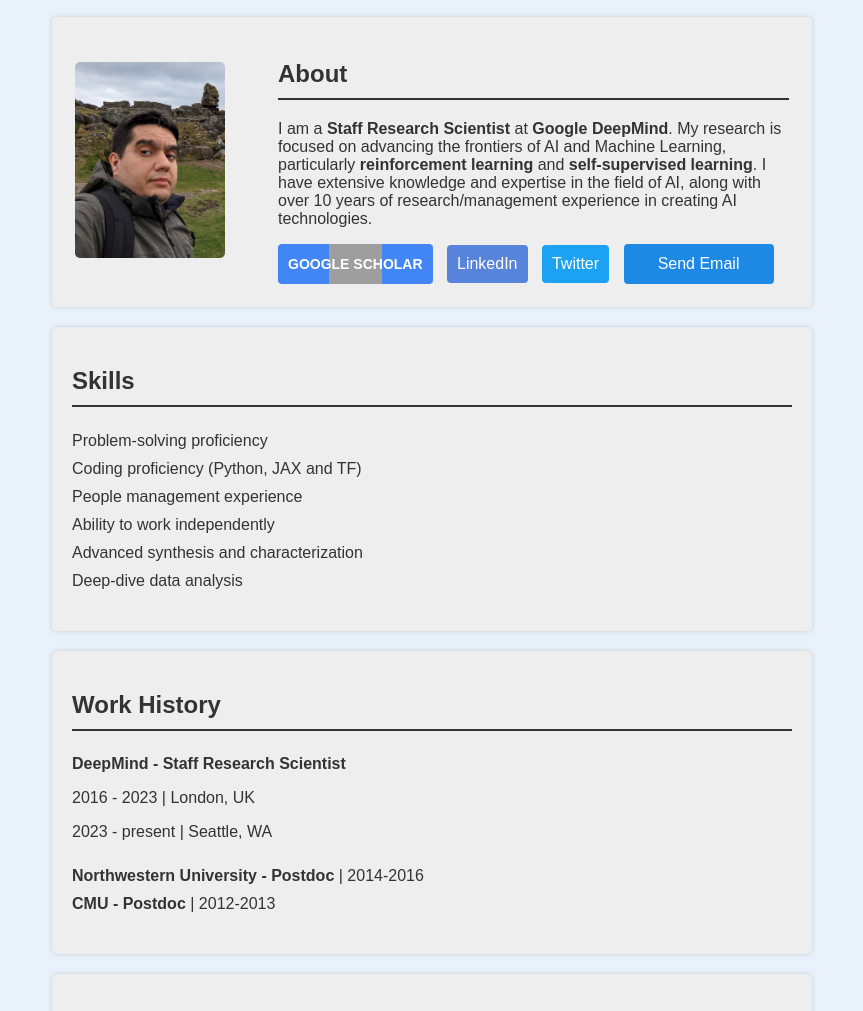
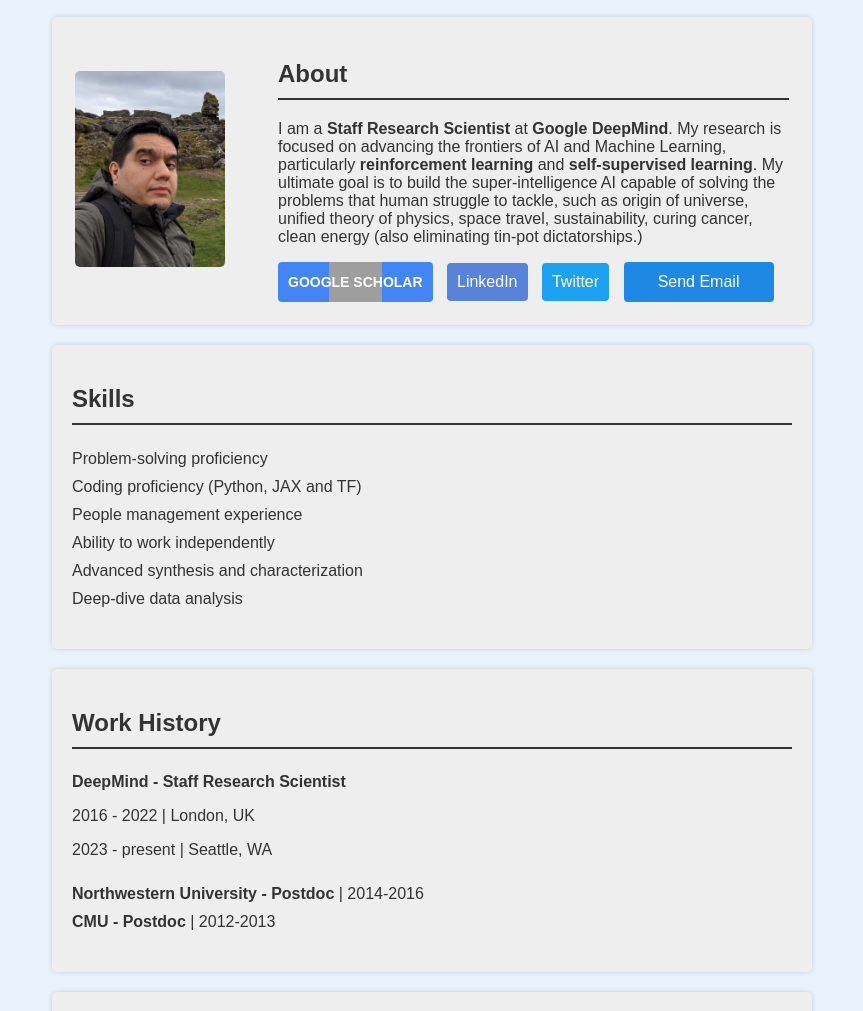
Before and after one commit to mgazar1981/site, a plain HTML site: page index.html in a window 1280 px wide. Shown: the part 154-1165 px from the top of the page, without its empty margins (208-1071 px from the left). Drawn offline with Linux system fonts and the light colour scheme; grey boxes are pictures that could not be loaded.

Commit message:
Update index.html

```diff
--- a/index.html
+++ b/index.html
@@ -129,7 +129,7 @@
             </td>
             <td>
                 <h2>About</h2>
-                <p>I am a <b>Staff Research Scientist</b> at <b>Google DeepMind</b>. My research is focused on advancing the frontiers of AI and Machine Learning, particularly <b>reinforcement learning</b> and <b>self-supervised learning</b>. I have extensive knowledge and expertise in the field of AI, along with over 10 years of research/management experience in creating AI technologies.</p>
+                <p>I am a <b>Staff Research Scientist</b> at <b>Google DeepMind</b>. My research is focused on advancing the frontiers of AI and Machine Learning, particularly <b>reinforcement learning</b> and <b>self-supervised learning</b>. My ultimate goal is to build the super-intelligence AI capable of solving the problems that human struggle to tackle, such as origin of universe, unified theory of physics, space travel, sustainability, curing cancer, clean energy (also eliminating tin-pot dictatorships.)  </p>
 <button class="profile-button google-scholar" onclick="window.open('https://scholar.google.com/citations?hl=en&user=AlTQrFcAAAAJ', '_blank')"> Google Scholar</button>
 <button class="profile-button" onclick="window.open('https://www.linkedin.com/in/mohammad-gheshlaghi-azar-a00a0840/', '_blank')">LinkedIn</button>
     <button class="profile-button twitter" onclick="window.open('https://twitter.com/Learnius', '_blank')">Twitter</button>
@@ -156,7 +156,7 @@
         <h2>Work History</h2>
         <ul>
             <li><b>DeepMind - Staff Research Scientist</b>
-        <p>2016 - 2023 | London, UK</p>
+        <p>2016 - 2022 | London, UK</p>
         <p>2023 - present | Seattle, WA</p></li>
           <li><b>Northwestern University - Postdoc</b> | 2014-2016 </li>
           <li><b>CMU - Postdoc</b> | 2012-2013</li>
```
